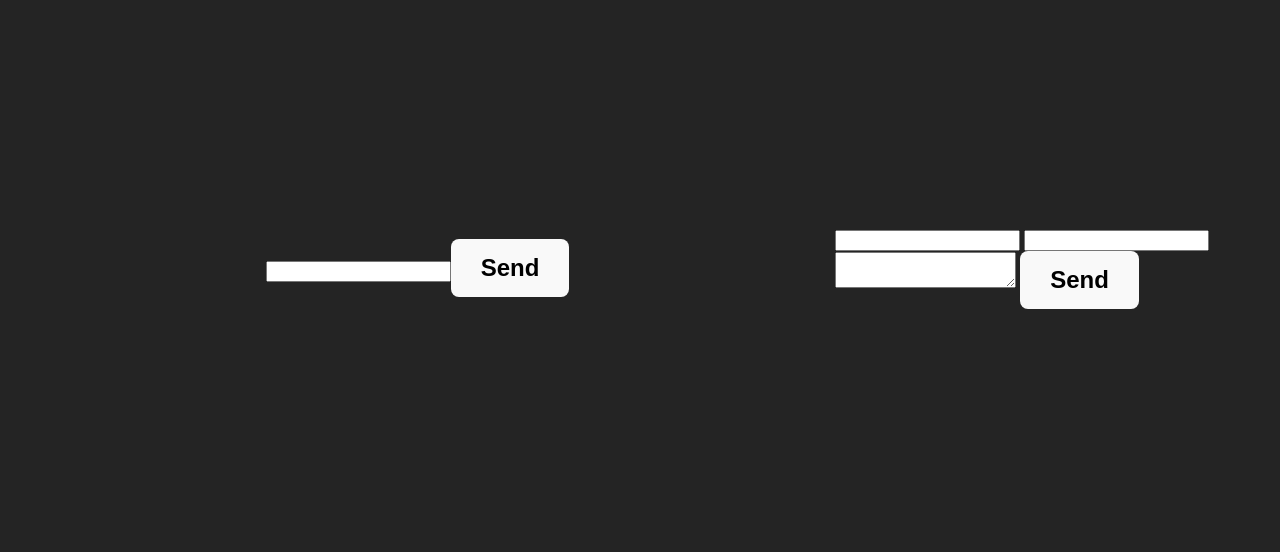
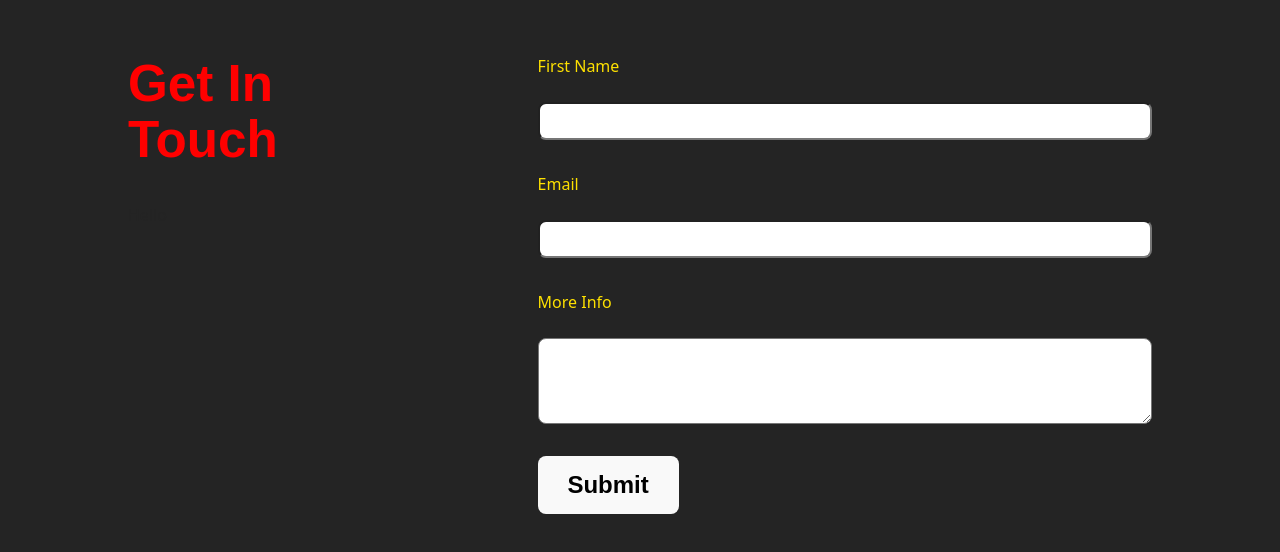
Before and after one commit to okunsimon3/copacetic-test, a React (Vite) app: page /contact in a window 1280 px wide. Shown: the part 132-684 px from the top of the page. Built offline with nearby package versions, Linux system fonts and the light colour scheme; a web font is replaced by a local one.

Commit message:
final try

```diff
--- a/index.html
+++ b/index.html
@@ -9,7 +9,7 @@
   <body>
     <div id="root"></div>
     <script type="module" src="/src/main.jsx"></script>
-    <form name="contact" data-netlify="true" netlify>
+    <form name="contact" data-netlify="true" netlify hidden>
       <input type="text" name="name" />
       <input type="email" name="email" />
       <textarea name="message"></textarea>
--- a/src/Contact.jsx
+++ b/src/Contact.jsx
@@ -1,12 +1,36 @@
 import './components/Contact.css'
 
 const Contact = () => (
-    <div>
-        <form name="contact" method="POST" data-netlify="true">
-        <input type="hidden" name="form-name" value="contact" />
-        <input type="text" name="name" />
-        <button type="submit">Send</button>
-        </form>
+    <div className="contact-page">
+        <div className='contact-container'>
+            <div className='contact-left'>
+                <h1>Get In Touch</h1>
+                <p>Hello</p>
+            </div>
+            <form className='contact-form'
+            name='contact'
+            method='POST'
+            data-netlify='True'
+            >
+                <input type="hidden" name="form-name" value="contact" />
+                <div>
+                    <label>First Name
+                        <input type="text" name="first-name" />
+                    </label>
+                </div>
+                <div>
+                    <label>Email
+                        <input type="email" name="email" />
+                    </label>
+                </div>
+                <div>
+                    <label>More Info
+                        <textarea name="message"></textarea>
+                    </label>
+                </div>
+                <button type="submit">Submit</button>
+            </form>
+        </div>
     </div>
 );
 
```
